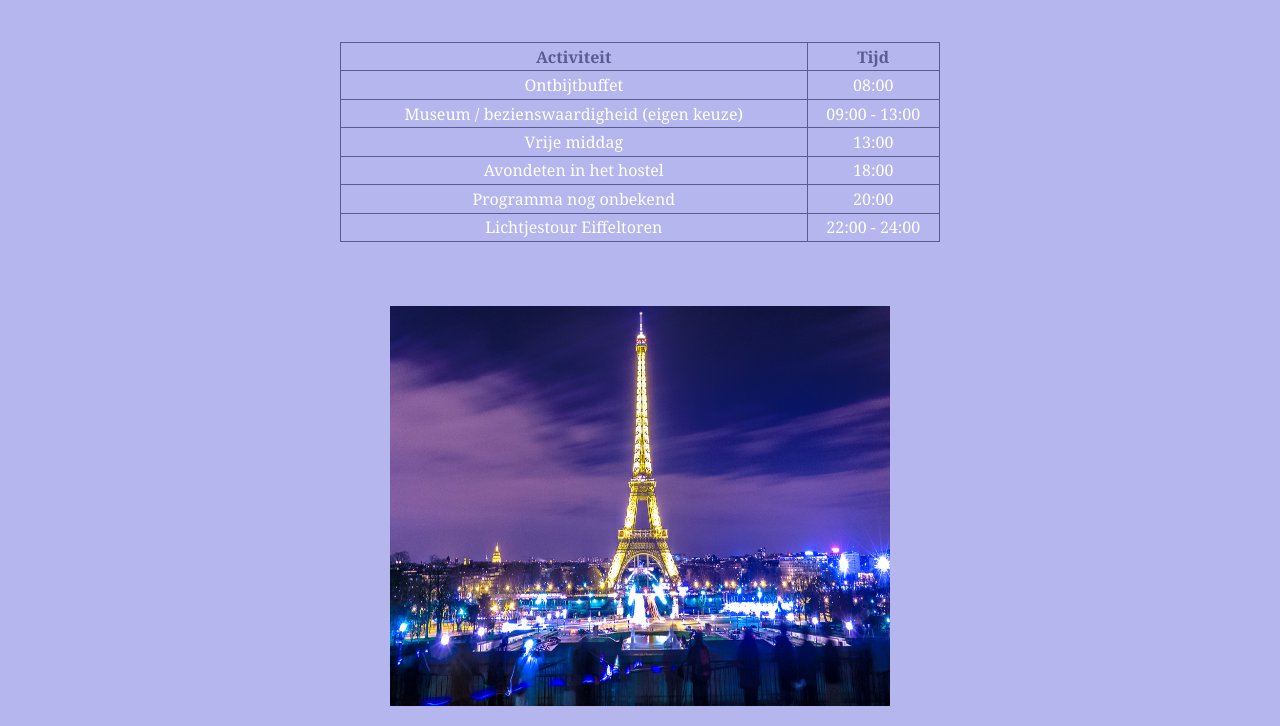
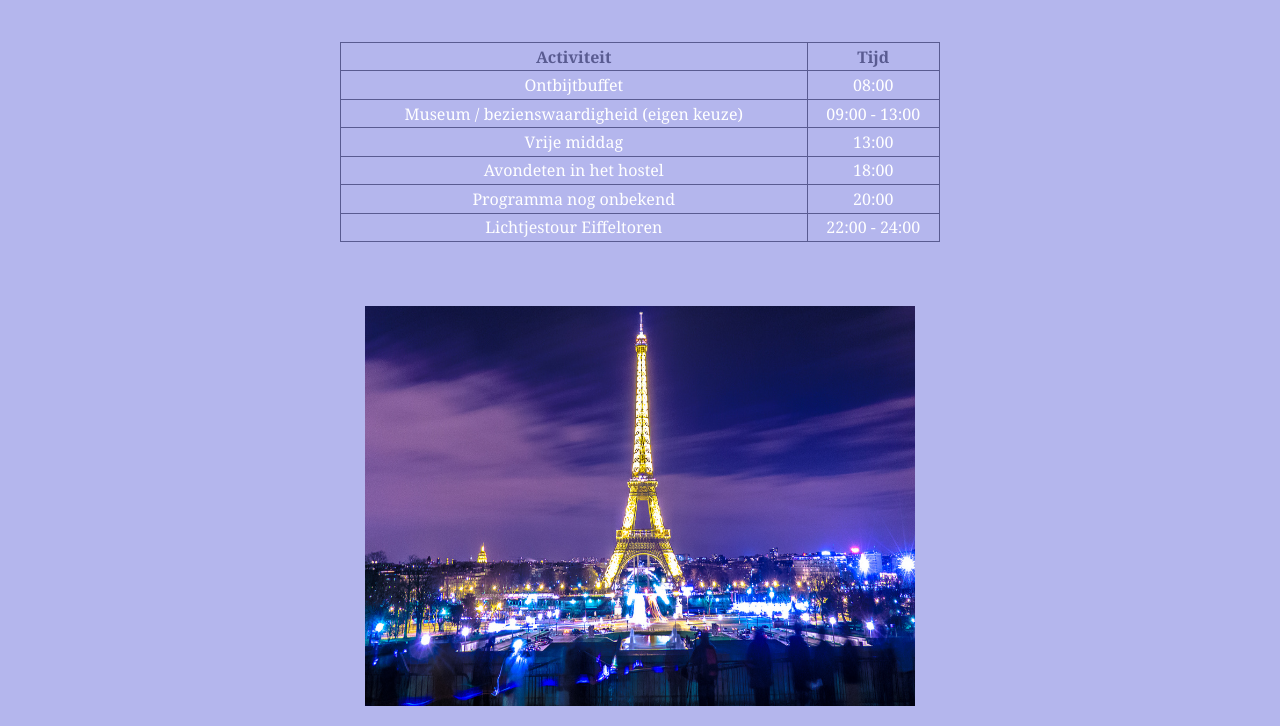
Before and after one commit to parijsreisatheneum5/parijsreisatheneum5.github.io, a plain HTML site: page programmadag2.html in a window 1280 px wide. Shown: the part 157-883 px from the top of the page. Drawn offline with Linux system fonts and the light colour scheme.

Commit message:
Update programmadag2.html

```diff
--- a/programmadag2.html
+++ b/programmadag2.html
@@ -34,7 +34,7 @@
 
 <br></br>
 
-<p style="text-align:center;"><img src="eiffeltorenbynight.jpg" width="500" height="400"></p>
+<p style="text-align:center;"><img src="eiffeltorenbynight.jpg" width="550" height="400"></p>
 
 </body>
 </html>
```
